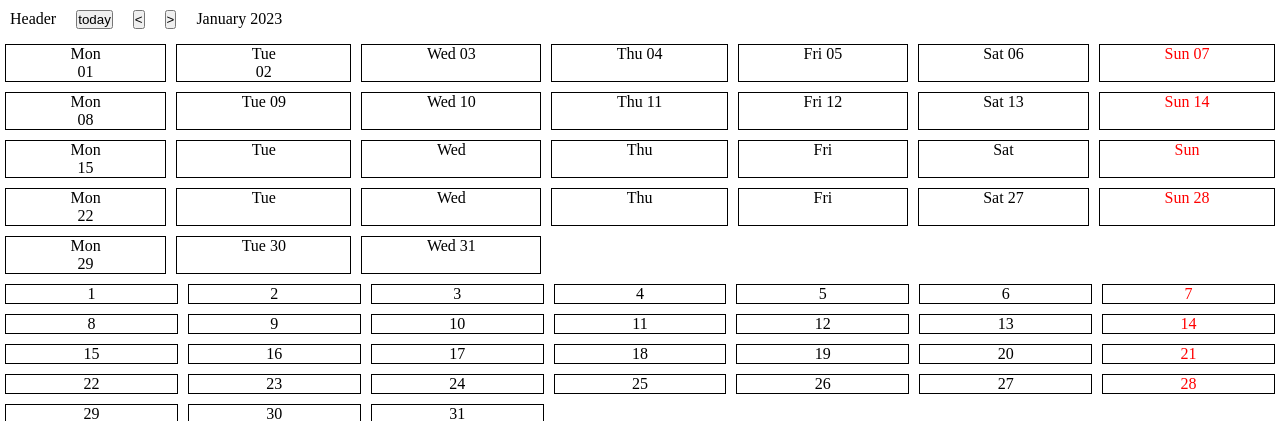
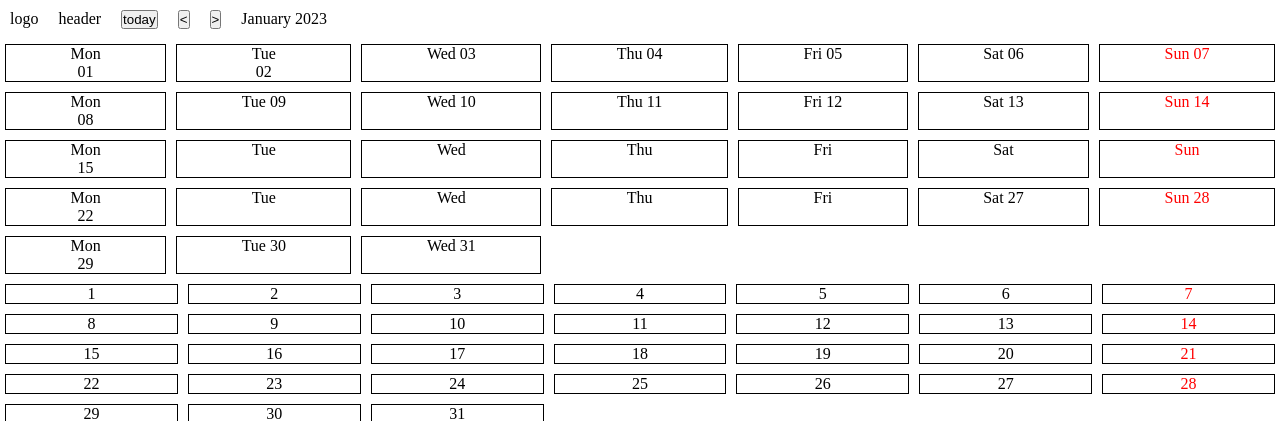
Before and after one commit to S0R3d/calendar, a PHP site: page / in a window 1280 px wide. Shown: the top 421 px of the page. Run offline with PHP 8.4, Linux system fonts and the light colour scheme; data comes from the database, SQL or seed files in the repository.

Commit message:
Update header elements

```diff
--- a/php/header.php
+++ b/php/header.php
@@ -1,17 +1,22 @@
 <header style="display: flex;">
-    <span>Header</span>
+    <div class="logo">
+        <span>logo</span>
+    </div>
+    <span>header</span>
     <div class="today-botton">
         <button>
-            today
+            <span>today</span>
         </button>
     </div>
-    <div class="arrow-left">
+    <div class="left-arrow">
         <button>
-            < </button>
+            <span>
+                < </span>
+        </button>
     </div>
-    <div class="arrow-right">
+    <div class="right-arrow">
         <button>
-            >
+            <span> > </span>
         </button>
     </div>
     <div class="month year">Gennaio 2023</div>
```
